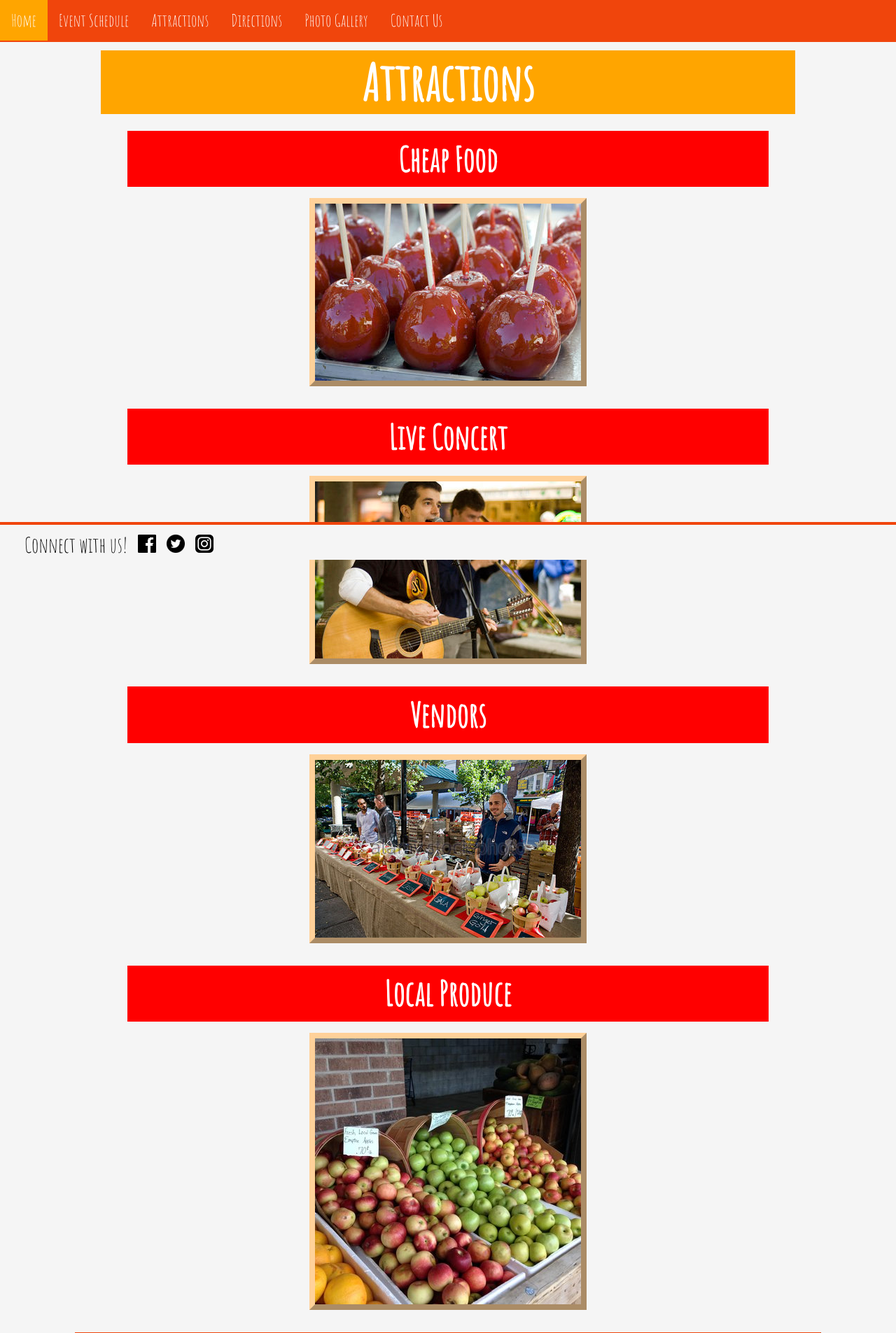
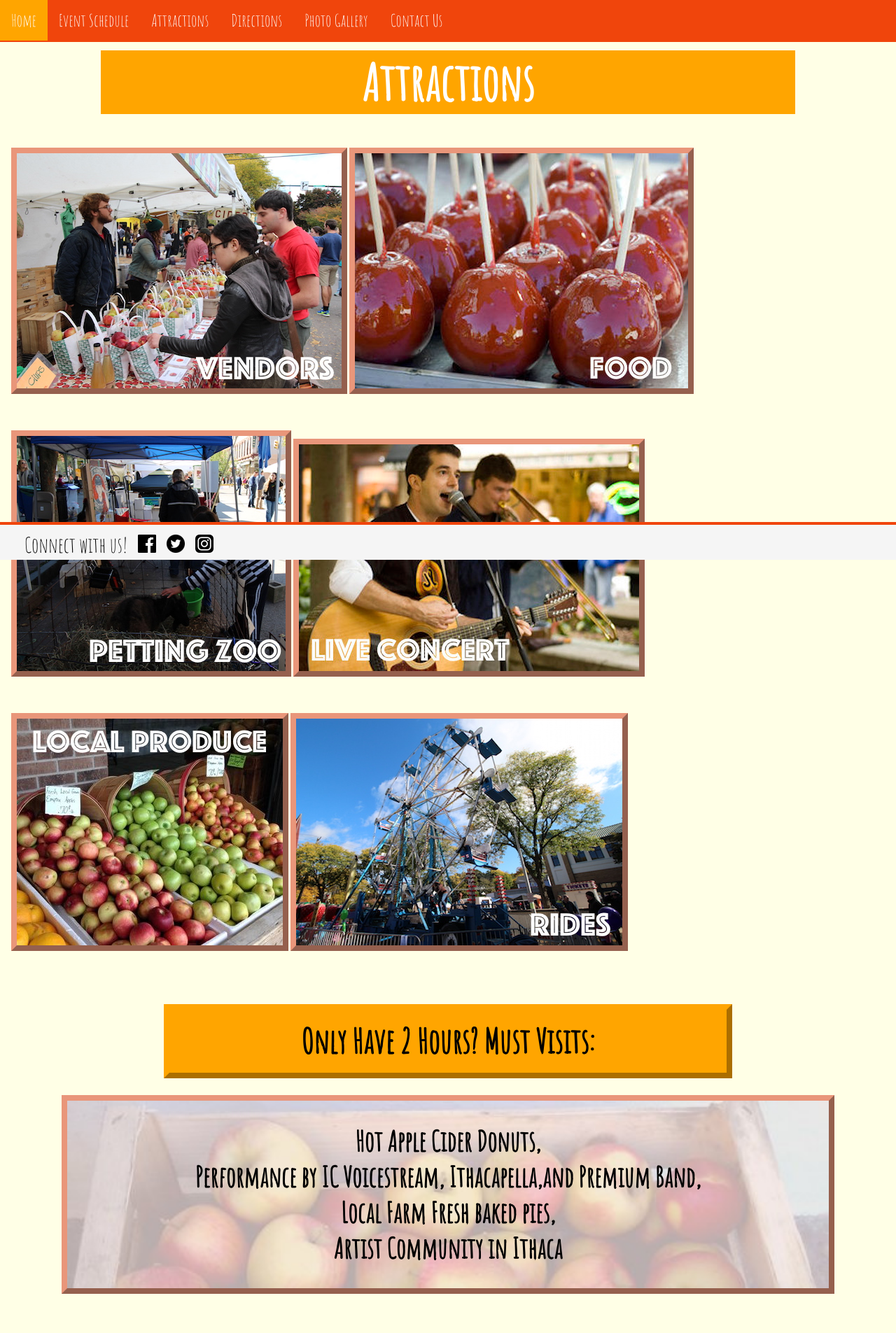
Before and after one commit to RaghavBatra/INFO-1300-Project, a PHP site: page /attractions.php in a window 1280 px wide. Shown: the top 1905 px of the page at 70% size. After the commit the page ends 1849 px from the top, so only its background shows below. Run offline with PHP 8.4, Linux system fonts and the light colour scheme; some libraries are stand-ins or nearby versions.

Commit message:
lots of changes again

```diff
--- a/attractions.php
+++ b/attractions.php
@@ -13,49 +13,39 @@
     <?php
         include 'includes/header.php';
     ?>
+    <div id= "attractioncontent">
+        <h5>Attractions</h5>
+      <div id="attractions">
 
-    <div id= "attractioncontent">
+          <img src="images/vendor.jpg" alt="Vendors">
+          <!--Image Credits: Edited by Rona Chang: https://flic.kr/p/pg3W9x-->
+                <!-- <img src="images/vendor2.jpg" alt="apple fest photos"> -->
+          <img src="images/candyapple.jpg" alt="Food">
+            <!-- Image Credits: Edited by Rona Chang: https://assets.dnainfo.com/photo/2016/9/1475171260-275192/larger.jpg-->
 
-        <h5> Attractions </h5>
+          <img src="images/zoo.jpg" alt="Petting Zoo">
+          <!-- Image Credits: Edited by Rona Chang: https://flic.kr/p/pg4P7o-->
 
-        <div id="attractions">
+          <img src="images/concert.jpg" alt="Live Concert">
+          <!-- Image Credits: Edited by Rona Chang: http://www.ithaca.edu/depts/gallery_img/16036_full.jpg-->
 
-            <h3>Cheap Food</h3>
-            <img src="images/larger.jpg" alt="apple">
-            <h3>Live Concert</h3>
-            <img src="images/concerto.jpg" alt="apple fest photos">
-            <h3>Vendors</h3>
-            <img src="images/attractionpic.jpg" alt="apple fest photos">
-            <h3>Local Produce</h3>
-            <img src="images/fall2.jpg" alt="apple produces">
-            <!-- Image credits : "larger" from https://assets.dnainfo.com/photo/2016/9/1475171260-275192/larger.jpg
-            Image credits: "concerto" from http://www.ithaca.edu/depts/gallery_img/16036_full.jpg
-            Image credits: "attractionpic" from http://l7.alamy.com/zooms/0744ce822e77479e89cc5c714d5379cd/apples-for-sale-at-annual-apple-festival-on-the-commons-in-ithaca-bedbk3.jpg
-            Image credits: "fall2" from http://www.visitmayberry.com/autumn-mount-airy-north-carolina-love-fall/-->
+          <img src="images/localproduce.jpg" alt="Local Produce">
+            <!-- Image Credits: Edited by Rona Chang: http://visitmayberry.com/wp-content/uploads/2014/10/fall2.jpg-->
+          <img src="images/ride.jpg" alt="Ferris Wheel">
+          <!--Image Credits: Edited by Rona Chang: https://flic.kr/p/pg4iWm-->
 
-        </div>
 
-    <h2>Short on Time? Things you must do!</h2>
+    </div>
 
+    <h3>Only Have 2 Hours? Must Visits:</h3>
     <div id="mustsee">
-
         <p>Hot Apple Cider Donuts,</p>
         <p>Performance by IC Voicestream, Ithacapella,and Premium Band,</p>
         <p>Local Farm Fresh baked pies,</p>
         <p>Artist Community in Ithaca</p>
-        <p>and most importantly, have fun!</p>
-
     </div>
 
-    <div id="studentdiscounts">
-
-        <h1>Cornell Student will receive 10% Food Discount!</h1>
-        <h5>Buy one and get one Apple Pie Free!</h5>
-        <img src="images/pie.png" id = "applepie"alt="apple pie">
-
-    </div>
-
-</div>
+  </div>
 
     <?php
         include 'includes/footer.php';
--- a/css/site.css
+++ b/css/site.css
@@ -3,7 +3,7 @@
 /* General, including header and footer */
 
 body {
-    background-color: whitesmoke;
+    background-color:#ffffe6;
     font-family: Amatic SC;
     padding: 0;
     margin: 0;
@@ -104,6 +104,7 @@ h3 {
     text-align: center;
     font-size: 3em;
     background-color: orange;
+    border: 8px outset orange;
     padding:0.3em;
     margin-left: 5em;
     margin-right:6em;
@@ -493,47 +482,38 @@ button:hover {
     margin-bottom: 5em;
 }
 
-#attractioncontent > h2 {
+#attractioncontent > h3 {
     margin: 0;
     margin: auto;
-    margin-top: 0.5em;
+    margin-top: 1.5em;
     margin-bottom: 0.5em;
-    width: 80%;
+    width: 60%;
 }
 
-#attractions > h3 {
-    width: 70%;
-    text-align: center;
-    font-size: 3em;
-    padding: 0.2em;
-    color: white;
-    background-color: red;
-    margin: 0;
-    margin-left: auto;
-    margin-right: auto;
-    margin-top: 0.5em;
-    display: block;
+#attractions {
+    margin-left:1em;
+    margin-right:1em;
 }
 
 #attractions > img {
-    display: block;
+    display: inline;
     margin: 0;
-    margin-left: auto;
-    margin-right: auto;
-    margin-top: 1em;
-    margin-bottom: 2em;
-    border: 8px #ffd199 outset;
+    margin:auto;
+    margin-top: 3em;
+    border: 8px darksalmon outset;
 }
 
 #mustsee {
     color: #000;
-    width: 90%;
+    width: 80%;
     background-image: url('../images/rsz_back.jpg');
     /* Image credits :https://eatingcloudsinitaly.com/2014/11/*/
     display: block;
     margin: auto;
     background-size: cover;
+    margin-bottom: 6em;
     padding: 2em;
+    border: 8px darksalmon outset;
 }
 
 #mustsee > p {
--- a/directions.php
+++ b/directions.php
@@ -41,7 +41,7 @@
 	        				<th>ARRIVAL</th>
 	        			</tr>
 		        		<tr>
-		        			<td><a href="images/tcat30.jpg" >30</a></td>
+		        			<td><a href="images/tcat30.jpg">30</a></td>
 		        			<!-- photo taken from https://tcat.nextinsight.com/mrnpics/30_August2016.2.jpg -->
 		        			<td> Risley </td>
 		        			<td> Seneca@Commons </td>
```
Also changed, not shown: other parts of css/site.css (+8 -40 lines), images/attractionpic.jpg (deleted), images/candyapple.jpg (added), images/concert.jpg (added), images/concerto.jpg (deleted), images/fall2.jpg (deleted), images/larger.jpg (deleted), images/localproduce.jpg (added), images/pie.png (deleted), images/ride.jpg (added), images/vendor.jpg (added), images/wood.jpg (deleted), images/wood2.jpg (deleted), images/wood3.jpg (deleted), 4 more files.
